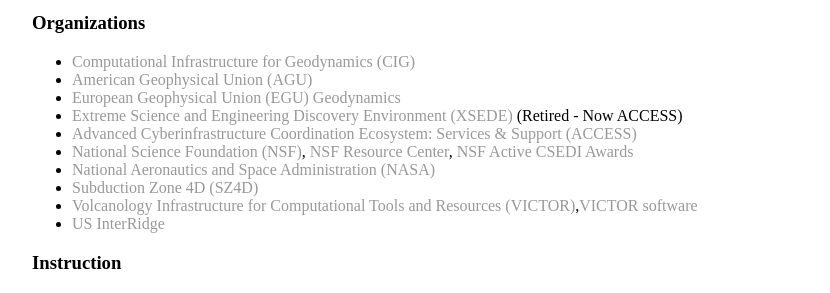
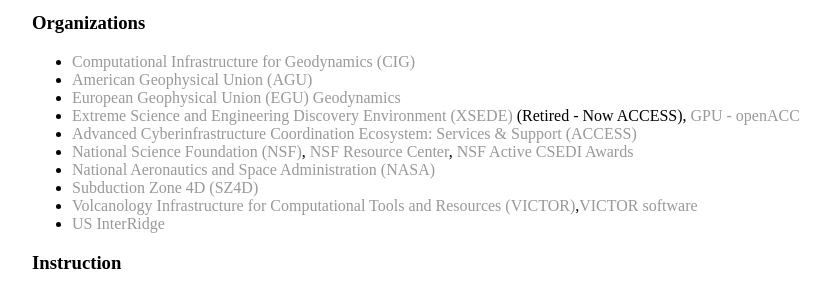
Before and after one commit to joycesim/joycesim.github.io, a Jekyll site: the page built from research/index.md, in a window 1280 px wide and 900 px high, scrolled down 7300 px. Shown: the part 153-446 px from the top of the window, without its empty margins (224-1054 px from the left). Built offline with Jekyll 4.4.1, drawn with Linux system fonts in a browser that asks for light colours.

Commit message:
Update index.md

```diff
--- a/research/index.md
+++ b/research/index.md
@@ -135,7 +135,7 @@
 * [Computational Infrastructure for Geodynamics (CIG)](https://geodynamics.org/cig/)
 * [American Geophysical Union (AGU)](https://www.agu.org/)
 * [European Geophysical Union (EGU) Geodynamics](https://www.egu.eu/gd/home/)
-* [Extreme Science and Engineering Discovery Environment (XSEDE)](https://www.xsede.org/) (Retired - Now ACCESS)
+* [Extreme Science and Engineering Discovery Environment (XSEDE)](https://www.xsede.org/) (Retired - Now ACCESS), [GPU - openACC](https://www.openacc.org/)
 * [Advanced Cyberinfrastructure Coordination Ecosystem: Services & Support (ACCESS)](https://access-ci.org/)
 * [National Science Foundation (NSF)](https://www.nsf.gov/), [NSF Resource Center](https://nsfpolicyoutreach.com/resource-center/), [NSF Active CSEDI Awards](https://www.nsf.gov/awardsearch/advancedSearchResult?PIId=&PIFirstName=&PILastName=&PIOrganization=&PIState=&PIZip=&PICountry=&ProgOrganization=&ProgEleCode=1585&BooleanElement=All&ProgRefCode=&BooleanRef=All&Program=&ProgOfficer=&Keyword=&AwardNumberOperator=&AwardAmount=&AwardInstrument=&ActiveAwards=true&OriginalAwardDateOperator=&StartDateOperator=&ExpDateOperator=)
 * [National Aeronautics and Space Administration (NASA)](https://www.nasa.gov/)
```
